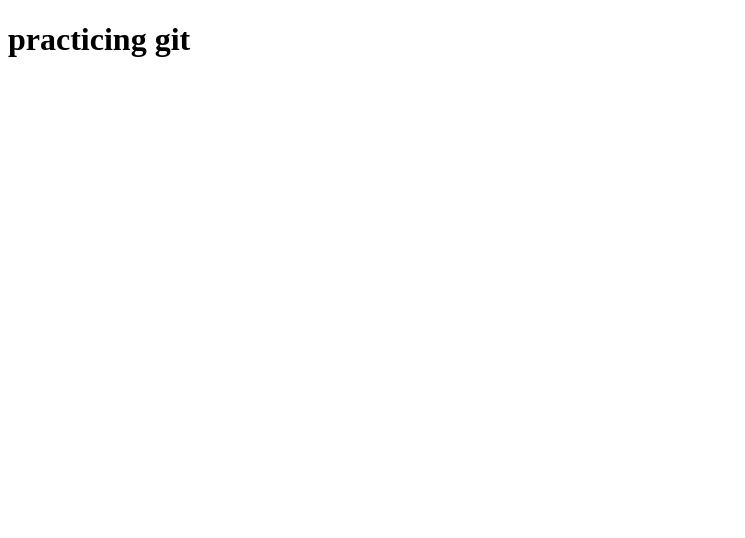
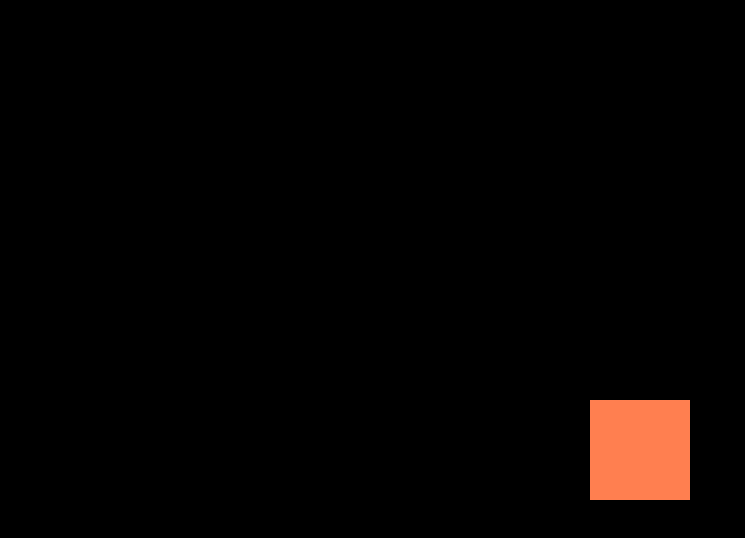
Before and after one commit to AdedejiAdetola/gitPractice3, a plain HTML site: page index.html in a window 1280 px wide. Shown: the whole page, without its empty margins (0-745 px from the left). Drawn offline with Linux system fonts and the light colour scheme.

Commit message:
transform:translate

```diff
--- a/index.html
+++ b/index.html
@@ -5,8 +5,12 @@
   <meta http-equiv="X-UA-Compatible" content="IE=edge">
   <meta name="viewport" content="width=device-width, initial-scale=1.0">
   <title>gitPractice3</title>
+  <link rel="stylesheet" href="style.css">
 </head>
 <body>
-  <h1>practicing git</h1>
+  <div class="big-box">
+    <h1>practicing git</h1>
+    <div class="small-box"></div>
+  </div>
 </body>
 </html>
--- /dev/null
+++ b/style.css
@@ -0,0 +1,21 @@
+* {
+  magin: 0;
+  padding: 0;
+  background-color: black;
+}
+
+.big-box {
+  width: 100%;
+  height: 100vh;
+}
+
+.small-box {
+  background-color: coral;
+  width: 100px;
+  height: 100px;
+  position: absolute;
+  top: 50%;
+  transform: translateY(-50%);
+  right: 50%;
+  transform: translateX(50%);
+}
```
